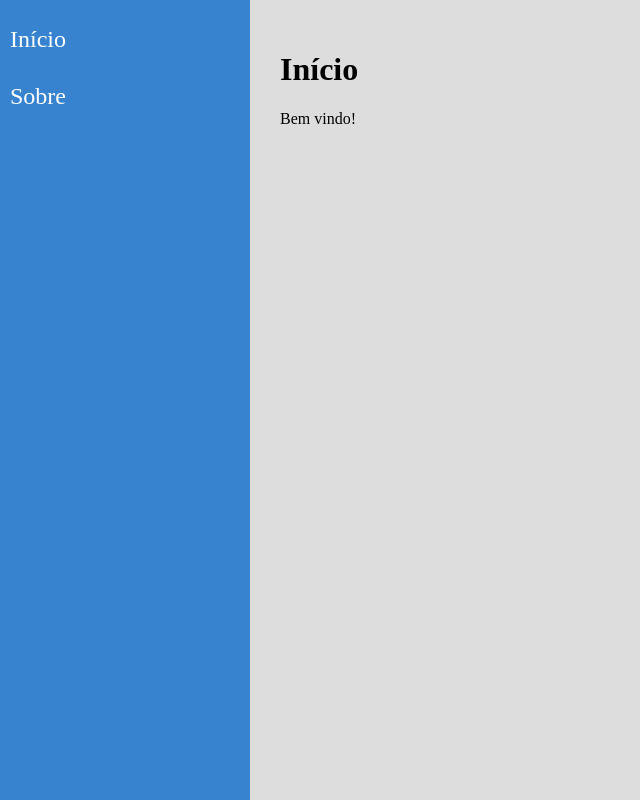
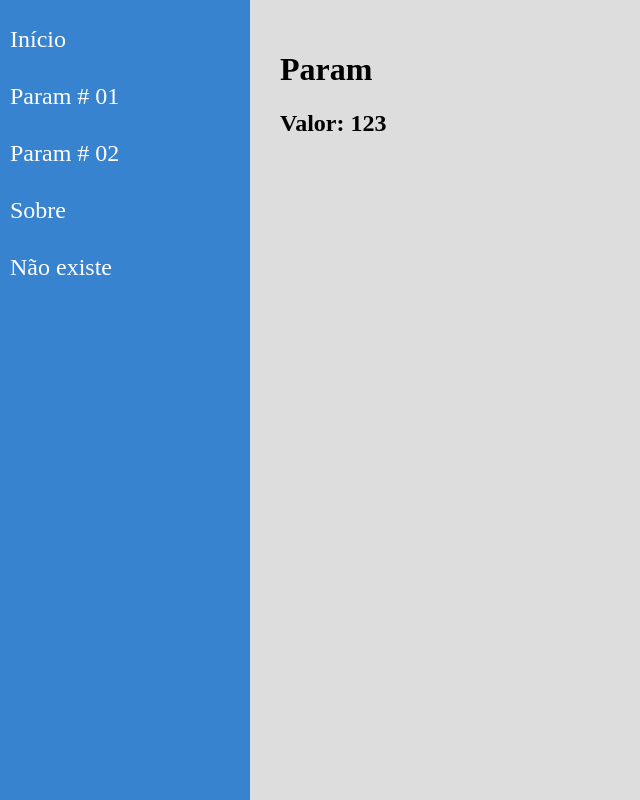
Before and after one commit to betosan83/react-hooks, a React (Create React App) app: page /param/123 in a window 1280 px wide. Shown: the whole page, without its empty margins (0-640 px from the left). Built offline with nearby package versions, Linux system fonts and the light colour scheme.

Commit message:
New routes.

```diff
--- a/src/components/layout/Content.jsx
+++ b/src/components/layout/Content.jsx
@@ -3,6 +3,8 @@
 import {Switch, Route} from 'react-router-dom'
 import About from '../../views/examples/About'
 import Home from '../../views/examples/Home'
+import Param from '../../views/examples/Param'
+import NotFound from '../../views/examples/NotFound'
 
 const Content = props => (
     <main className="Content">
@@ -10,8 +12,14 @@
             <Route path="/about">
                 <About></About>
             </Route>
-            <Route path="/">
+            <Route path="/param/:id">
+                <Param></Param>
+            </Route>
+            <Route exact path="/">
                 <Home></Home>
+            </Route>
+            <Route exact path="*">
+                <NotFound></NotFound>
             </Route>
         </Switch>
     </main>
--- a/src/components/layout/Menu.jsx
+++ b/src/components/layout/Menu.jsx
@@ -11,7 +11,16 @@
                     <Link to="/">Início</Link>
                 </li>
                 <li>
+                    <Link to="/param/123">Param # 01</Link>
+                </li>
+                <li>
+                    <Link to="/param/teste">Param # 02</Link>
+                </li>
+                <li>
                     <Link to="/about">Sobre</Link>
+                </li>
+                <li>
+                    <Link to="/naoexiste">Não existe</Link>
                 </li>
             </ul>
         </nav>
--- a/src/views/examples/About.jsx
+++ b/src/views/examples/About.jsx
@@ -3,7 +3,7 @@
 const About = props => (
     <div className="About">
         <h1>Componente About</h1>
-        <p>Sobre.</p>
+        <h2>Sobre.</h2>
     </div>
 )
 
--- a/src/views/examples/Home.jsx
+++ b/src/views/examples/Home.jsx
@@ -4,7 +4,7 @@
 const Home = props => (
     <div className="Home">
         <h1>Início</h1>
-        <p>Bem vindo!</p>
+        <h2>Bem vindo!</h2>
     </div>
 )
 
--- /dev/null
+++ b/src/views/examples/NotFound.jsx
@@ -0,0 +1,10 @@
+import React from 'react'
+
+const NotFound = props => (
+    <div className="NotFound">
+        <h1>404</h1>
+        <h2>Opssss... Resource not found!</h2>
+    </div>
+)
+
+export default NotFound
--- /dev/null
+++ b/src/views/examples/Param.jsx
@@ -0,0 +1,16 @@
+import React from 'react'
+import { useParams } from 'react-router-dom'
+
+const Param = props => {
+    const { id } = useParams();
+    return (
+        <div className="Param">
+            <h1>Param</h1>
+            <h2>Valor: {id}</h2>
+        </div>
+    )
+}
+
+
+
+export default Param
```
